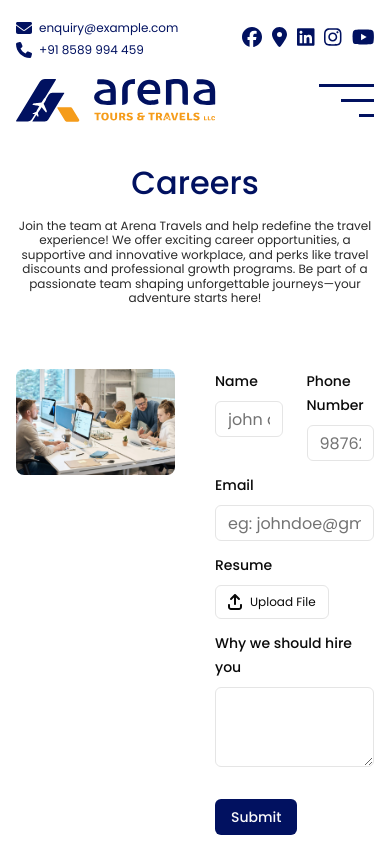
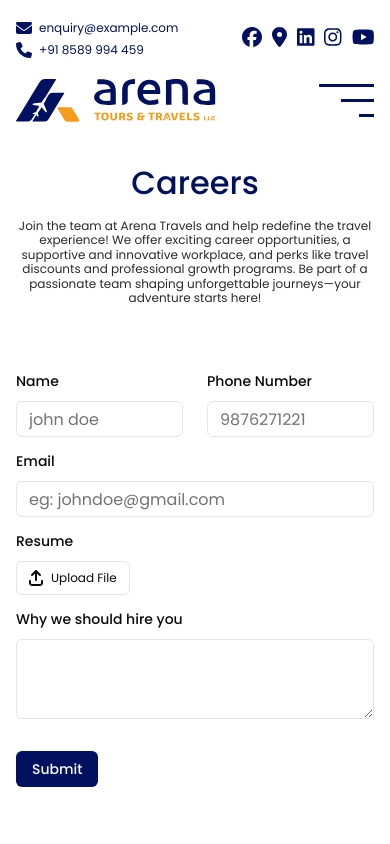
Before and after one commit to mishalibrahim/arenaTravels, a Next.js app: page /careers in a window 390 px wide. Shown: the top 844 px of the page. Built offline with nearby package versions, Linux system fonts and the light colour scheme.

Commit message:
responsive fix

```diff
--- a/src/app/careers/page.jsx
+++ b/src/app/careers/page.jsx
@@ -9,7 +9,7 @@ import CareerForm from "@/components/CareerForm";
 const Careers = () => {
   return (
     <section className="">
-      <div className="container">
+      <div className="container mx-auto">
         <TopHeader />
         <Header />
         <section className="sm:my-16 my-9 w-full ">
@@ -27,7 +27,7 @@ const Careers = () => {
             </p>
           </div>
           <div className="flex justify-between items-start my-16 gap-10">
-            <div className="flex-1">
+            <div className=" lg:flex-1 hidden lg:block">
               <Image
                 className="w-full rounded-lg"
                 src="/images/careers.jpg"
--- a/src/app/contact-us/page.jsx
+++ b/src/app/contact-us/page.jsx
@@ -8,7 +8,7 @@ import ContactForm from "@/components/ContactForm";
 const ContactUs = () => {
   return (
     <section className="">
-      <div className="container">
+      <div className="container mx-auto">
         <TopHeader />
         <Header />
         <section className="sm:my-16 my-9 w-full ">
@@ -26,7 +26,7 @@ const ContactUs = () => {
             </p>
           </div>
           <div className="flex justify-between items-start my-16 gap-10">
-            <div className="flex-1">
+            <div className=" lg:flex-1 hidden lg:block">
               <Image
                 className="w-full rounded-lg"
                 src="/images/careers.jpg"
```
